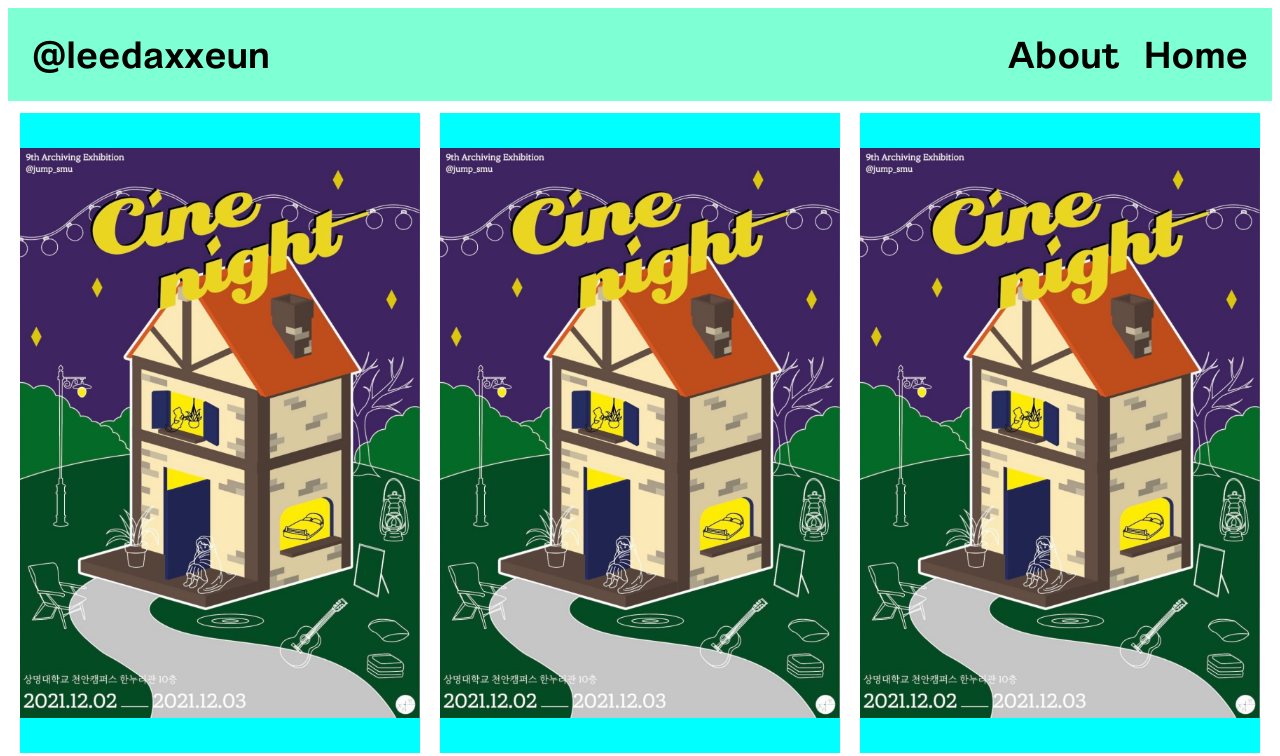
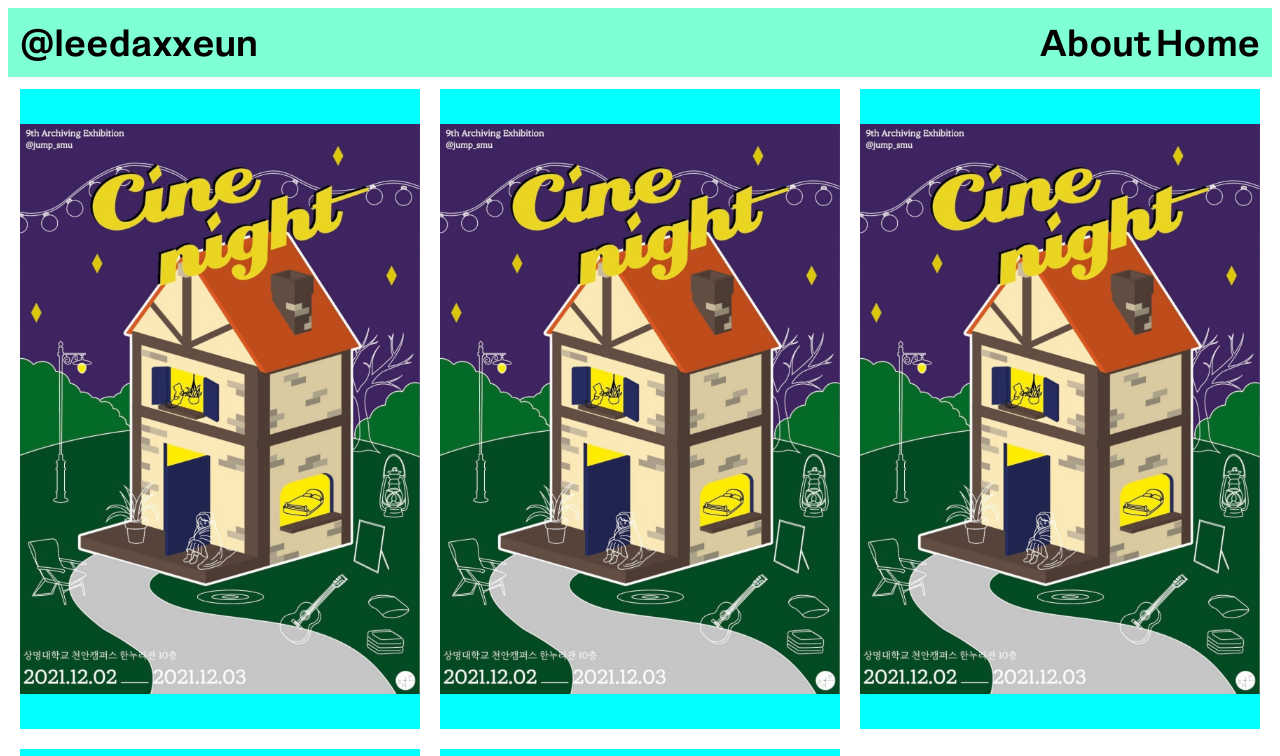
Before and after one commit to d972303/MY-PROJECT, a website: page index.html in a window 1280 px wide. Shown: the top 756 px of the page. Drawn offline with Linux system fonts and the light colour scheme.

Commit message:
0613 11:51

```diff
--- a/index.html
+++ b/index.html
@@ -9,13 +9,13 @@
   <body>
     <div class="section">
       <div class="container nav">
-        <div class="nav nav__right">
+        <div class="nav__right">
           <a
             href="https://www.instagram.com/leedaxxeun?igsh=MWcyOTI4anBkM2Z1Yg%3D%3D&utm_source=qr"
             >@leedaxxeun</a
           >
         </div>
-        <div class="nav nav__left">
+        <div class="nav__left">
           <a href="###">About</a>
           <a href="./Home/index.html">Home</a>
         </div>
--- a/style/style.scss
+++ b/style/style.scss
@@ -22,6 +22,7 @@
   gap: 24px;
   justify-content: space-between;
   padding: 12px;
+  overflow-x: scroll;
   background-color: aquamarine; //추후 삭제
 
   & a {
```
Also changed, not shown: style/style.css.
